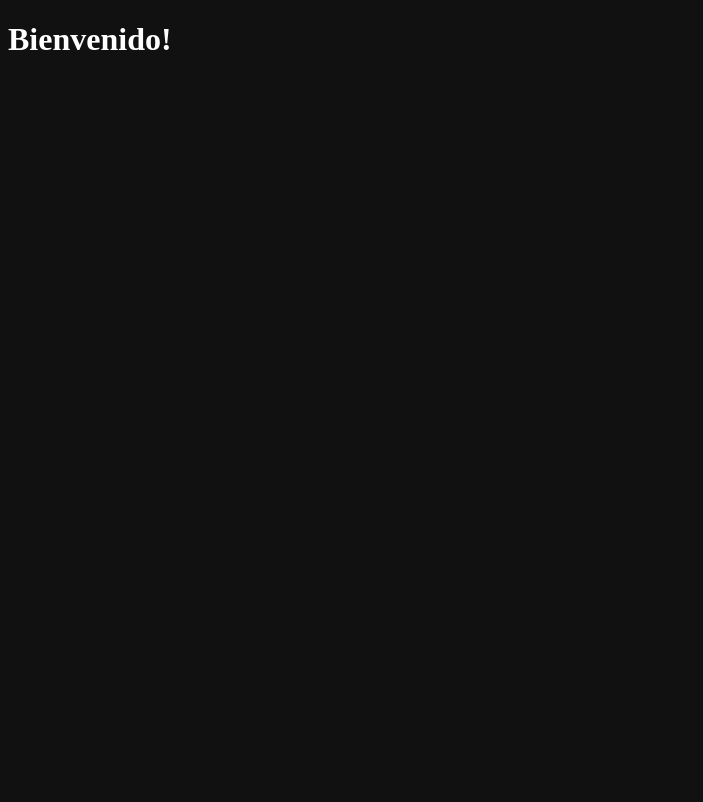
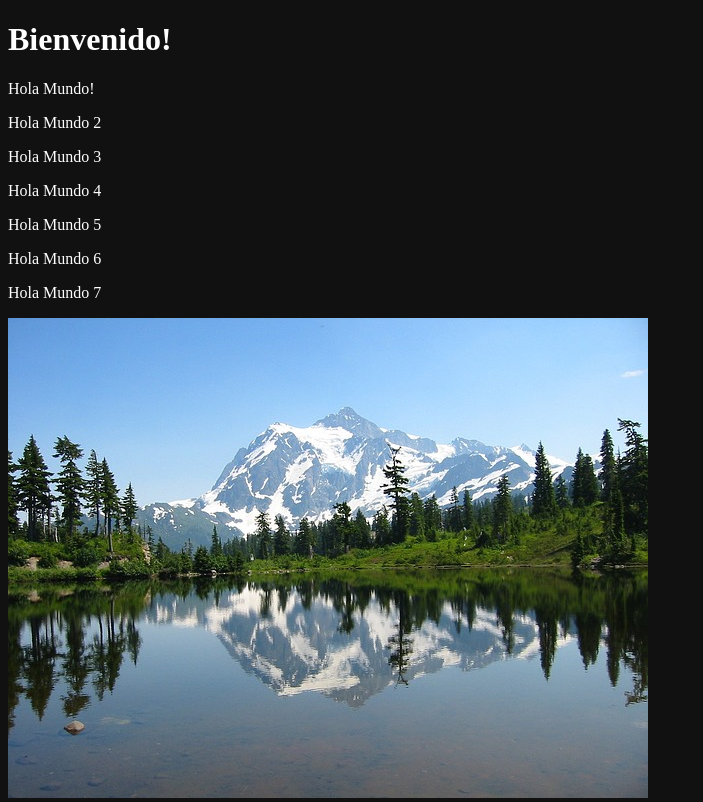
Before and after one commit to Redhotnacho/project-uno, a website: page src/index.html in a window 1280 px wide. Shown: the top 802 px of the page, without its empty margins (0-703 px from the left). Drawn offline with Linux system fonts and the light colour scheme.

Commit message:
Initial image-slider

```diff
--- a/package.json
+++ b/package.json
@@ -4,7 +4,8 @@
   "description": "Mi primer proyecto JavaScript",
   "main": "index.js",
   "scripts": {
-    "dev": "servor src/ index.html 1234 --reload"
+    "dev": "servor src/ index.html 1234 --reload",
+    "deploy": "gh-pages -d src/"
   },
   "keywords": [
     "html",
@@ -13,9 +14,10 @@
   ],
   "author": "NachoDev",
   "license": "ISC",
-  "packageManager": "pnpm@10.33.2",
+  "packageManager": "pnpm@10.33.3",
   "type": "module",
   "devDependencies": {
+    "gh-pages": "^6.3.0",
     "oxfmt": "^0.47.0",
     "oxlint": "^1.62.0",
     "servor": "^4.0.2"
--- a/src/index.html
+++ b/src/index.html
@@ -9,5 +9,20 @@
 </head>
 <body>
     <h1>Bienvenido!</h1>
+    <p>Hola Mundo!</p>
+    <p>Hola Mundo 2</p>
+    <p>Hola Mundo 3</p>
+    <p>Hola Mundo 4</p>
+    <p>Hola Mundo 5</p>
+    <p>Hola Mundo 6</p>
+    <p>Hola Mundo 7</p>
+
+<image-slider value="1">
+  <img src="assets/images/g6e.jpg" alt="Primera imagen">
+  <img src="assets/images/gcc.jpg" alt="Segunda imagen">
+  <img src="assets/images/geb.jpg" alt="Tercera imagen">
+  <img src="assets/images/ghh.jpg" alt="Cuarta imagen">
+</image-slider>
+
 </body>
 </html>
```
Also changed, not shown: pnpm-lock.yaml, src/assets/images/g6e.jpg (added), src/assets/images/gcc.jpg (added), src/assets/images/geb.jpg (added), src/assets/images/ghh.jpg (added).
